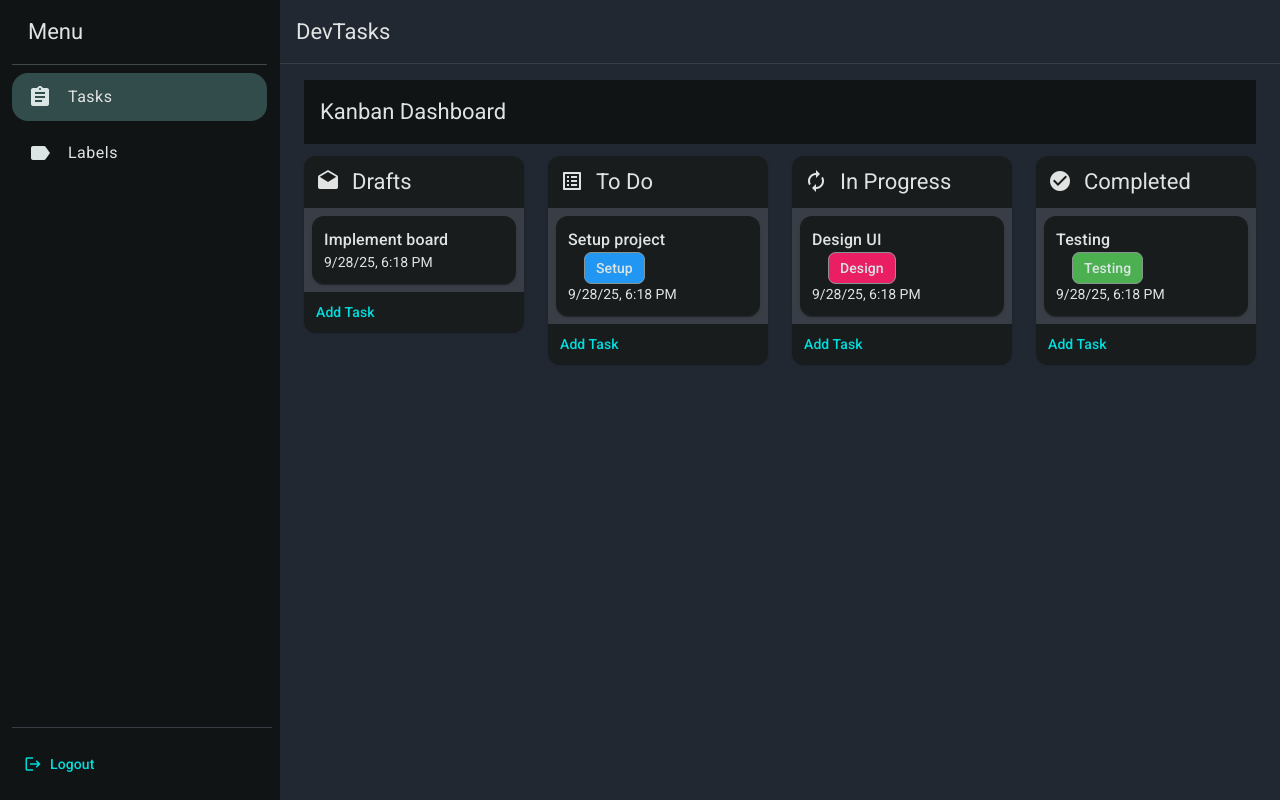
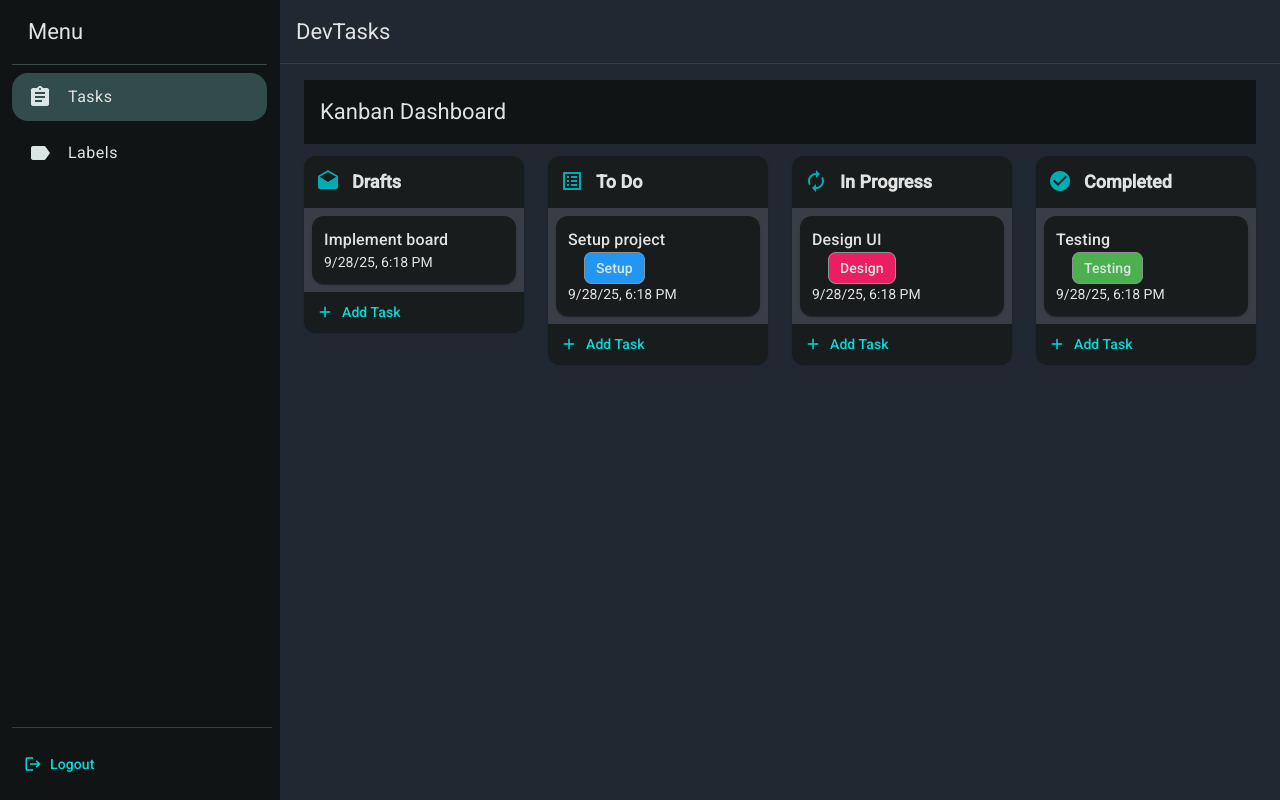
Before and after one commit to DlopezS98/ng-devtasks, an Angular app: page /login in a window 1280 px wide. Both pictures are taken after typing "name@example.com", "Sample123" into the empty fields and a click on the button "Login". Built offline with nearby package versions, Linux system fonts and the light colour scheme.

Commit message:
feat: enhance KanbanColumn component with title styling and button update for better UX

```diff
--- a/src/app/pages/dashboard/tasks/components/kanban-column/kanban-column.component.html
+++ b/src/app/pages/dashboard/tasks/components/kanban-column/kanban-column.component.html
@@ -3,7 +3,7 @@
     <div class="kanban-column-icon">
       <mat-icon>{{ icon() }}</mat-icon>
     </div>
-    <mat-card-title>{{ title() }}</mat-card-title>
+    <mat-card-title class="kanban-column-title">{{ title() }}</mat-card-title>
   </mat-card-header>
   <mat-card-content class="kanban-column-content">
     @for (task of tasks; track task) {
@@ -19,12 +19,12 @@
         </div>
       </mat-card-content>
       <mat-card-footer>
-        <span>{{ task.createdAt || task.updatedAt | date: 'short' }}</span>
+        <span>{{ task.createdAt || task.updatedAt | date : 'short' }}</span>
       </mat-card-footer>
     </mat-card>
     }
   </mat-card-content>
   <mat-card-footer>
-    <button mat-button color="primary">Add Task</button>
+    <button mat-button color="primary" extended><mat-icon>add</mat-icon> Add Task</button>
   </mat-card-footer>
 </mat-card>
--- a/src/app/pages/dashboard/tasks/components/kanban-column/kanban-column.component.scss
+++ b/src/app/pages/dashboard/tasks/components/kanban-column/kanban-column.component.scss
@@ -13,6 +13,12 @@
 
   .kanban-column-icon {
     font-size: 24px;
+    color: #00adb5;
+  }
+
+  .kanban-column-title {
+    font-size: 18px;
+    font-weight: 600;
   }
 }
 
```
